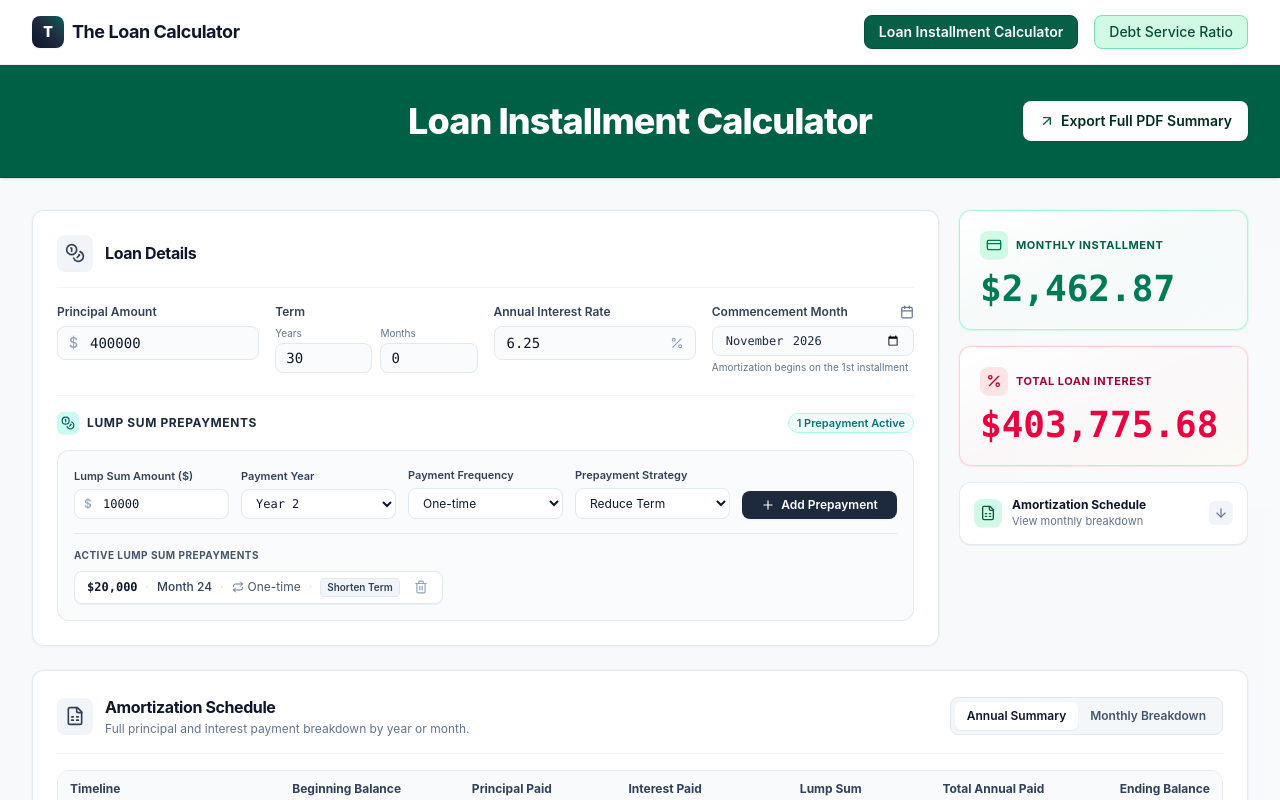
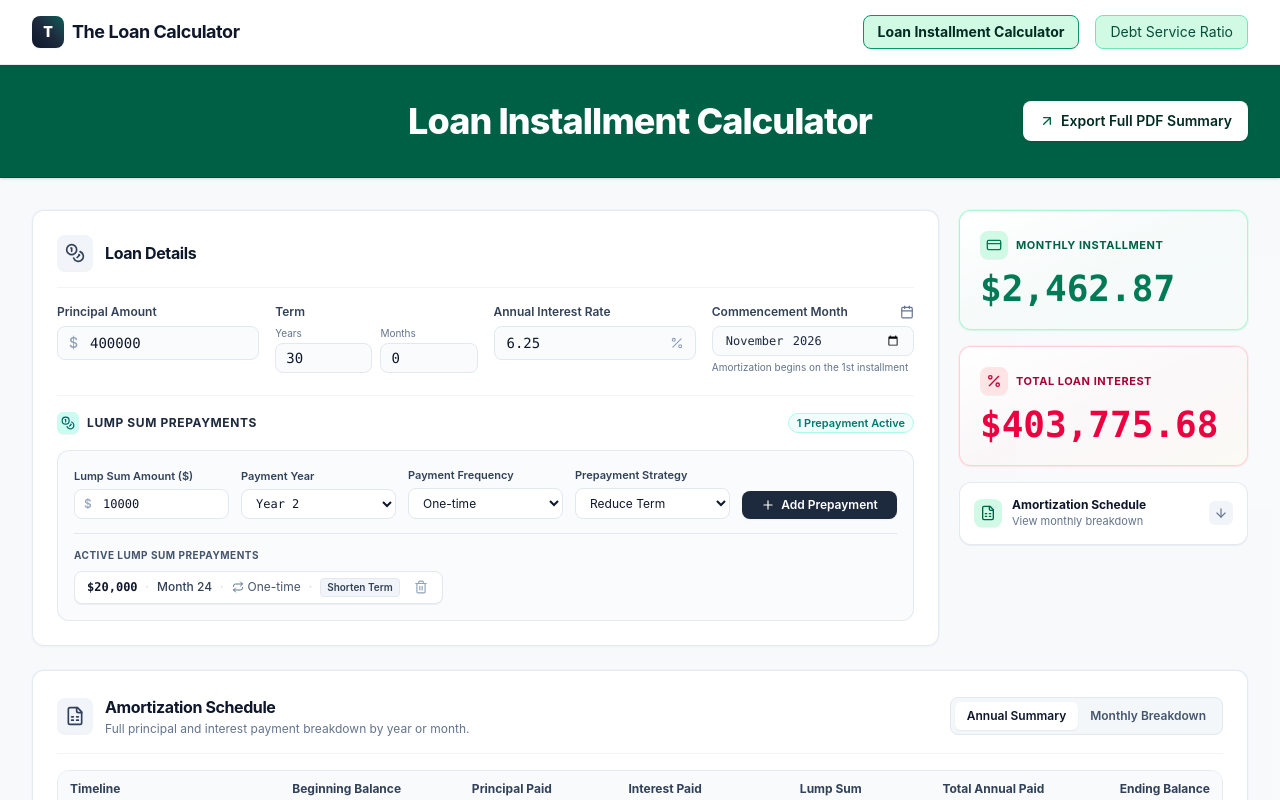
Before and after one commit to dimarion/Loan-Fit-Check, a React (Vite) app: page / in a window 1280 px wide. Shown: the top 800 px of the page. Built offline with nearby package versions, Linux system fonts and the light colour scheme.

Commit message:
refactor(ui): update navigation tab styles
Refactor header navigation tab styles to use a consistent background color while distinguishing the active state through font weight and border emphasis.

```diff
--- a/src/components/Header.tsx
+++ b/src/components/Header.tsx
@@ -29,8 +29,8 @@ export const Header: React.FC<HeaderProps> = ({
           </span>
         </a>
 
-        {/* Navigation links with clean SEO URLs and persistent color enforcement */}
-        <nav className="flex items-center gap-2 sm:gap-3 md:gap-4 text-xs sm:text-sm font-medium">
+        {/* Navigation links with clean SEO URLs and consistent background */}
+        <nav className="flex items-center gap-2 sm:gap-3 md:gap-4 text-xs sm:text-sm">
           <a
             href="/loan-installment-calculator"
             onClick={(e) => {
@@ -39,14 +39,15 @@ export const Header: React.FC<HeaderProps> = ({
             }}
             className={`cursor-pointer whitespace-nowrap shrink-0 transition-all px-3.5 py-1.5 rounded-lg border text-xs sm:text-sm ${
               activeSection === 'overview'
-                ? 'nav-tab-selected font-semibold shadow-2xs'
-                : 'nav-tab-unselected font-medium'
+                ? 'nav-tab-base nav-tab-selected font-bold shadow-2xs'
+                : 'nav-tab-base nav-tab-unselected font-normal hover:border-emerald-400'
             }`}
-            style={
-              activeSection === 'overview'
-                ? { backgroundColor: '#065f46', color: '#ffffff', borderColor: '#064e3b' }
-                : { backgroundColor: '#d1fae5', color: '#064e3b', borderColor: '#6ee7b7' }
-            }
+            style={{
+              backgroundColor: '#d1fae5',
+              color: activeSection === 'overview' ? '#022c22' : '#064e3b',
+              borderColor: activeSection === 'overview' ? '#059669' : '#6ee7b7',
+              fontWeight: activeSection === 'overview' ? 700 : 400,
+            }}
           >
             Loan Installment Calculator
           </a>
@@ -58,14 +59,15 @@ export const Header: React.FC<HeaderProps> = ({
             }}
             className={`cursor-pointer whitespace-nowrap shrink-0 transition-all px-3.5 py-1.5 rounded-lg border text-xs sm:text-sm ${
               activeSection === 'dsr'
-                ? 'nav-tab-selected font-semibold shadow-2xs'
-                : 'nav-tab-unselected font-medium'
+                ? 'nav-tab-base nav-tab-selected font-bold shadow-2xs'
+                : 'nav-tab-base nav-tab-unselected font-normal hover:border-emerald-400'
             }`}
-            style={
-              activeSection === 'dsr'
-                ? { backgroundColor: '#065f46', color: '#ffffff', borderColor: '#064e3b' }
-                : { backgroundColor: '#d1fae5', color: '#064e3b', borderColor: '#6ee7b7' }
-            }
+            style={{
+              backgroundColor: '#d1fae5',
+              color: activeSection === 'dsr' ? '#022c22' : '#064e3b',
+              borderColor: activeSection === 'dsr' ? '#059669' : '#6ee7b7',
+              fontWeight: activeSection === 'dsr' ? 700 : 400,
+            }}
           >
             Debt Service Ratio
           </a>
--- a/src/index.css
+++ b/src/index.css
@@ -20,27 +20,26 @@
   }
 }
 
-/* Explicit Navigation Tab Styles to guarantee dark green when selected and light green when unselected */
-.nav-tab-selected {
-  background-color: #065f46 !important;
-  color: #ffffff !important;
-  border-color: #064e3b !important;
-}
-
-.nav-tab-selected:hover,
-.nav-tab-selected:focus {
-  background-color: #044e39 !important;
-  color: #ffffff !important;
-}
-
-.nav-tab-unselected {
+/* Navigation Tab Styles: Constant background color, embolden text when selected */
+.nav-tab-base {
   background-color: #d1fae5 !important;
   color: #064e3b !important;
   border-color: #6ee7b7 !important;
 }
 
-.nav-tab-unselected:hover,
-.nav-tab-unselected:focus {
+.nav-tab-base:hover,
+.nav-tab-base:focus {
   background-color: #a7f3d0 !important;
   color: #022c22 !important;
 }
+
+.nav-tab-selected {
+  font-weight: 700 !important;
+  color: #022c22 !important;
+  border-color: #059669 !important;
+}
+
+.nav-tab-unselected {
+  font-weight: 400 !important;
+  color: #064e3b !important;
+}
```
